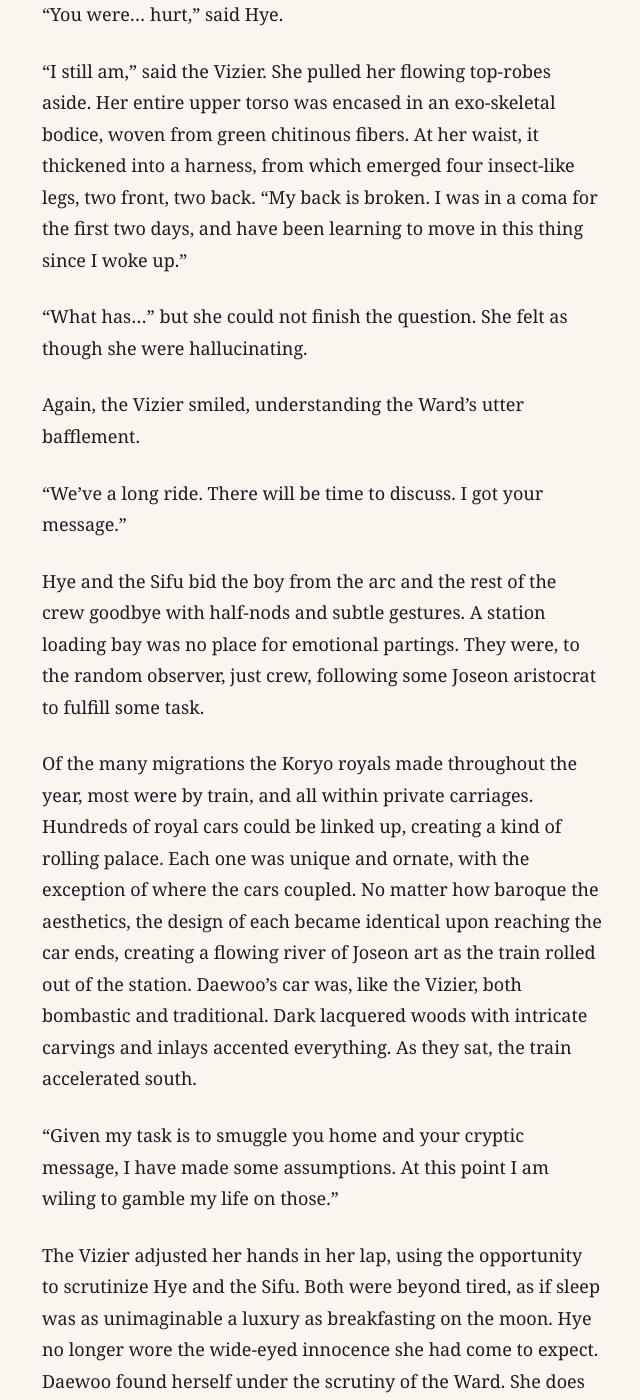
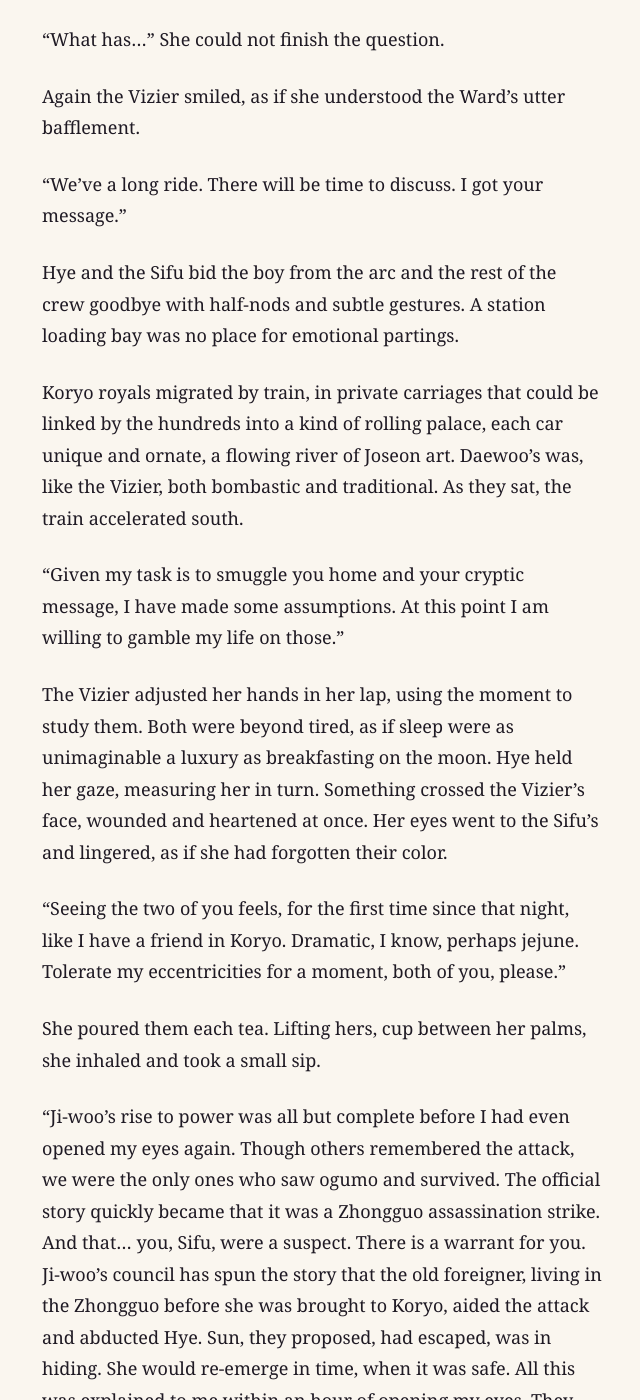
Before and after one commit to kmunki/kmunki.github.io, a Jekyll site: the page built from _fiction/violet/072-chapter-41.md, in a window 1280 px wide and 1400 px high, scrolled down 7289 px. Shown: the whole window, without its empty margins (318-958 px from the left). Built offline with Jekyll 4.4.1, drawn with Linux system fonts in a browser that asks for light colours; some of the changed text lies outside the part shown.

Commit message:
Violet ch 41 "Old Friends": Trim décor and cargo; remove Daewoo head-hop
- The train-car décor is halved. The station loading bay is cut down to "A train's worth of agar would hardly last Koryo itself a week."
- Cut emotion summaries ("Hye winced at the suggestion", "Caution and optimism swirled in Hye") and a redundant line ("No border existed.").
- POV: Daewoo's inner thoughts ("golden gods, those eyes!") are now what Hye sees: "Hye held her gaze, measuring her in turn."
- Bolormaa gets fuller clauses in two lines ("They knew I suspected the truth…"). Her "eh?" → "no?", and the narration no longer copies her pidgin.
- About 45 copyedits: wiling, pallets, "The Olgoi rose seemed to rise", "flat-brimmed brimmed", shuddered; "all but" 4→2. 2,641 → 2,455 words.

Co-Authored-By: Claude Fable 5.1 <noreply@anthropic.com>
Claude-Session: https://claude.ai/code/session_01NJgbLGEsaNqtMx8nky9w7V

```diff
--- a/_fiction/violet/072-chapter-41.md
+++ b/_fiction/violet/072-chapter-41.md
@@ -12,15 +12,15 @@ Hye awoke again as they were descending.
 
 “Time to land,” said Zakat.
 
-The pale dawn light creeping across the frost-rimed steppe below. Not Koryo then. Not yet? Kurku, the Host, was not entirely, as it were, of one mind. Was their promise a monkey’s paw? As Zakat turned in a wide arc, lining up with a long flat stretch of snow dusted earth, Hye looked to the Sifu. Still groggy from unfamiliar hours of true sleep, the old woman peered bleary-eyed out the window, unconcerned. Paranoia, Hye reminded herself, was like a potent perfume—easy to over apply. Off the tip of the wing, was a series of hills, regular shape, like wave ripples left in sand by an eddying tide. Not hills, she realized, as her mind reoriented herself in space. Buildings! Massive structures that all but disappeared into the scrubland around them.
+Pale dawn light crept across the frost-rimed steppe below. Not Koryo, then. Not yet? Kurku, the Host, was not entirely, as it were, of one mind. Was their promise a monkey’s paw? As Zakat turned in a wide arc, lining up with a long flat stretch of snow-dusted earth, Hye looked to the Sifu. Still groggy from unfamiliar hours of true sleep, the old woman peered bleary-eyed out the window, unconcerned. Paranoia, Hye reminded herself, was like a potent perfume—easy to overapply. Off the tip of the wing was a series of hills, regular in shape, like wave ripples left in sand by an eddying tide. Not hills, she realized, as her mind reoriented itself in space. Buildings! Massive structures that nearly disappeared into the scrubland around them.
 
-A loud bang rattled the fuselage and sent a jolt through her hips and spine as Zakat set the craft down hard. For all its heft, the Bear bounced and juddered over the uneven improvised airstrip before settling, then slowing to a roll. The engines shuttered to a stop, Zakat and the Saki monkeys seeming to press half the buttons in the cockpit as part of shut down. The hum of the reactor continued. Only Zakat unbuckled, the two monkeys fiddling with their stations.
+A loud bang rattled the fuselage and sent a jolt through her hips and spine as Zakat set the craft down hard. For all its heft, the Bear bounced and juddered over the uneven improvised airstrip before settling, then slowing to a roll. The engines shuddered to a stop, Zakat and the Saki monkeys seeming to press half the buttons in the cockpit as part of the shutdown. The hum of the reactor continued. Only Zakat unbuckled, the two monkeys fiddling with their stations.
 
 “Not staying long?”
 
 “Not good to linger. Small window. Leave you. Get tribute. Go back.”
 
-Outside, a thin wedge of dust rose behind approaching buggies. As Hye exited the plane, the frost-clean air, engine whine, and tire rumble pulled her gaze to the horizon. She all but expected it to darken with the looming edge of a swarm. But none came. The buggies lurched to a skidding halt. Two familiar faces emerged from one of the barrel laden vehicles.
+Outside, a thin wedge of dust rose behind approaching buggies. As Hye exited the plane, the frost-clean air, engine whine, and tire rumble pulled her gaze to the horizon. She expected it to darken with the looming edge of a swarm. But none came. The buggies lurched to a skidding halt. Two familiar faces emerged from one of the barrel-laden vehicles.
 
 “Oh ho! Little Ward! Old Sifu! Not for all agar in world would have I guessed this is how we would meet again. You are friends of Zaqqum! Friends of Olgoi! Rare! Rare rare rare!”
 
@@ -30,83 +30,81 @@ Advika, for the first time since the train, smiled.
 
 “You are a welcome sight, Bolormaa,” said Hye.
 
-“Here, take take, welcome,” said the boisterous Arc Chief. She handed a cup to Ward, Sifu, and pilot, and kept one for herself. Zakat held out her cup. Hye and Sifu mirrored. Bolormaa poured a milky liquid into each. She dipped her middle finger into her cup, then lifted her hand and flicked the drops into the sky. “Earth”—flick—“Olgoi”—flick—“Zaqqum!" Flick!
+“Here, take take, welcome,” said the boisterous Arc Chief. She handed a cup to the Ward, the Sifu, and the pilot, and kept one for herself. Zakat held out her cup. Hye and the Sifu mirrored her. Bolormaa poured a milky liquid into each. She dipped her middle finger into her cup, then lifted her hand and flicked the drops into the sky. “Earth”—flick—“Olgoi”—flick—“Zaqqum!” Flick!
 
 “Now you, dip middle right finger. Flick to sky. Earth, home, who you honor!”
 
-“Earth, Koryo, Olgoi!” Said Hye, flicking.
+“Earth, Koryo, Olgoi!” said Hye, flicking.
 
 “Now gulp!”
 
 Hye did, then wheezed.
 
-Bolormaa laughed, “Airag is acquired taste! Ha! And you see, boy is ok. Back in buggy.” Bolormaa gestured to the young man unlatching barrels from the buggy and rolling them onto the plane.
+Bolormaa laughed. “Airag is acquired taste! Ha! And you see, boy is okay. Back in buggy.” She gestured to the young man unlatching barrels from the buggy and rolling them onto the plane.
 
 “Are you giving the Zaqqum…”
 
-“Yes, yes, agar. Arc has three loyalties now. Much to balance. But is good to have friends in high places, eh?”
+“Yes, yes, agar. Arc has three loyalties now. Much to balance. But is good to have friends in high places, no?”
 
-“It is,” Advika put a hand on the Arc Chief’s shoulder, grinning.
+“It is.” Advika put a hand on the Arc Chief’s shoulder, grinning.
 
 “Into the buggies. We go back to Olgoi. Get you to Koryo. To Daewoo.”
 
 Bolormaa pulled herself through the rollcage of the buggy and into the driver’s seat.
 
-“Goodbye Zakat. Fly high! Tell Uyasimi we send respect! And extra barrel!”
+“Goodbye, Zakat. Fly high! Tell Uyasimi we send respect! And extra barrel!”
 
-The ape raised a hand in farewell as she climbed back into the Bear, pulling the hatch door closed behind. Hye turned in the back of the buggy, watching the shining metal beast roar once again to life. It was nearly out of sight when its rockets flare to life as the silver craft hurled itself skyward. Hye closed her eyes, replaying the image in her head, over and over, feeling the launch of takeoff, the bank of the turn, the quiet of the night cockpit, the thunder of landing. Sun would never believe her. She couldn’t wait to tell her the story.
+The ape raised a hand in farewell as she climbed back into the Bear, pulling the hatch door closed behind her. Hye turned in the back of the buggy, watching the shining metal beast roar once again to life. It was nearly out of sight when its rockets flared as the silver craft hurled itself skyward. Hye closed her eyes, replaying the image in her head, over and over, feeling the launch of takeoff, the bank of the turn, the quiet of the night cockpit, the thunder of landing. Sun would never believe her. She couldn’t wait to tell her the story.
 
-The Olgoi rose seemed to rise from the earth as it appeared over the horizon. A set of massive doors on the side were open, revealing one of the huge loading bays. Several arc-dwellers were busy moving palettes, loaded with barrels and other goods, into a titanic transport rig. Bolormaa pulled her self out of the buggy, walked over to it and slapped the side. A loud metallic bang echoed through the loading bay.
+The Olgoi seemed to rise from the earth as it appeared over the horizon. A set of massive doors on the side were open, revealing one of the huge loading bays. Several arc-dwellers were busy moving pallets loaded with barrels and other goods into a titanic transport rig. Bolormaa pulled herself out of the buggy, walked over to the rig, and slapped the side. A loud metallic bang echoed through the loading bay.
 
 “Good as new! Boy fixed.”
 
-The boy grinned, sheepish, and pulled a creeper stool off the wall and slid under the transport. The click of a flashlight and the sound of gentle tapping of a wrench shortly followed.
+The boy grinned, sheepish, pulled a creeper stool off the wall, and slid under the transport.
 
 “We are bit more cautious now,” said Bolormaa. She opened a hatch on the side of the rig and pulled out two sets of coveralls, the uniform of the Olgoi.
 
-“Here,”—she tossed one to each—“you are crew today. Delivery to depot, offload to train Koryo bound.”
-
-Hye winced at the suggestion.
+“Here”—she tossed one to each—“you are crew today. Delivery to depot, offload to train Koryo bound.”
 
 “I’m assuming we won’t be riding in a passenger car,” said the Sifu. “Are some of these barrels hollowed out? Going to smuggle us?”
 
-Bolormaa laughed at the ridiculous suggestion.
+Bolormaa laughed.
 
 “Smuggle! No. No no. Safe, but not smuggle. Sneaky, yes, but pleasant sneaky.”
 
-“Bolormaa,” said Hye, smiling, at the absurdity of the Arc Chief’s response, “it is very good to see you again. A wonderful surprise.”
+“Bolormaa,” said Hye, smiling at the absurdity of the Arc Chief’s answer, “it is very good to see you again. A wonderful surprise.”
 
-“Surprise for us both!” The Arc Chief gestured for them to change as she spoke.“Arc comms network is quiet, has been quiet for long time. Many arcs isolated, nervous to talk to one another. But ok, get message over mesh. But not an arc! Zaqqum! Zaqqum does not send messages. Yet message I get. Guests coming. Ward and Sifu. Get them home.”
+“Surprise for us both!” The Arc Chief gestured for them to change as she spoke. “Arc comms network is quiet, has been quiet for long time. Many arcs isolated, nervous to talk to one another. But okay, I get message over mesh. But not from an arc! Zaqqum! Zaqqum does not send messages. Yet message I get. Guests coming. Ward and Sifu. Get them home.”
 
-“*You *know the Zaqqum?” Hye was baffled. “How did it know you knew us?”
+“*You* know the Zaqqum?” Hye was baffled. “How did it know you knew us?”
 
-Bolormaa looked at Hye, almost as confused. “I told them! I don’t ‘know’ Zaqqum. Have never seen. Only messengers, proxies, like Zakat. But understand. Stories, passed from chief to chief. Arc must survive. We outlast, we do not defeat. Arc Chief’s job to give tribute when asked, to keep Zaqqum briefed always. Told about you—about swarm, barrels, boy. Knew I would want to help you. Knew I could be bridge from Wilds to civilization. Knew I suspected truth, palace not a Zhongguo attack, not your betrayal.”
+Bolormaa looked at Hye, almost as confused. “I told them! I don’t ‘know’ Zaqqum. Have never seen. Only messengers, proxies, like Zakat. But understand. Stories, passed from chief to chief. Arc must survive. We outlast, we do not defeat. Arc Chief’s job to give tribute when asked, to keep Zaqqum briefed always. Told about you—about swarm, barrels, boy. They knew I would want to help you, that I could be the bridge from the Wilds to civilization. They knew I suspected the truth: the palace was not a Zhongguo attack, and it was not your betrayal.”
 
-Bolormaa watched carefully as what she said was absorbed by the two women. The Sifu was old, that had not changed, but the years seem to have become heavier to bear. The Ward, though only weeks since their last encounter, was no longer a girl, not a fledging, but a woman. Darkness had touched her, yes, but not consumed.
+Bolormaa watched carefully as what she said was absorbed by the two women. The Sifu was old—that had not changed—but the years seemed to have become heavier to bear. The Ward, though only weeks since their last encounter, was no longer a girl, not a fledgling, but a woman. Darkness had touched her, yes, but not consumed.
 
 “You have stowaway?” Bolormaa asked, pointing to Hye’s coverall pocket.
 
-“This is Trine, Bolormaa. Trine, this is Bolormaa.” The little fusion poked their heads out of her pocket and waved a couple paws.
+“This is Trine, Bolormaa. Trine, this is Bolormaa.” The little fusion poked their heads out of her pocket and waved a couple of paws.
 
-Bolormaa leaned in close. “You chose a good friend. And you, Ward, you choose good friends. Allies. Will get you to Daewoo, on train home. Dangerous—” she grinned, turning to towards the Sifu—“sneaky. But you, old woman, you are sneakiest, I think. You know so many arc secrets now. I know so few of yours.”
+Bolormaa leaned in close. “You chose a good friend. And you, Ward, you choose good friends. Allies. Will get you to Daewoo, on train home. Dangerous—” she grinned, turning towards the Sifu—“sneaky. But you, old woman, you are sneakiest, I think. You know so many arc secrets now. I know so few of yours.”
 
 “I hold more secrets for others than I do for myself, Arc Chief. The Olgoi’s are in good company.”
 
 “We owe you our lives, Bolormaa,” said Hye.
 
-The Arc Chief waved it off. “Is crass to say we are even. You are now bonded to Olgoi. Not just civvy any more.” She winked. “Time for goodbyes. This shipment,” she continued, “goes out now.”
+The Arc Chief waved it off. “It would be crass to say we are even. You are bonded to the Olgoi now. Not just civvy anymore.” She winked. “Time for goodbyes. This shipment,” she continued, “goes out now.”
 
 The boy and another two arc crew members arrived, loading the last of the agar.
 
-“Be safe,” said the Arc Chief as the two climbed into the transport cabin, “take care of each other and remember, the war starts tomorrow!”
+“Be safe,” said the Arc Chief as the two climbed into the transport cabin. “Take care of each other and remember, the war starts tomorrow!”
 
 ---
 
-Crossing the steppe, Hye saw it with new eyes. Edge-lands had, upon her first arrival, been thrilling; a home to adventure, the place where the madness of the Wilds was held at bay. Now she saw that there was no such place. No border existed. The Wilds, the edge-lands, civilization… what was Novy but civilization? What was Ji-woo and Violet’s secret coup but the law of the jungle? The clear lines were gone. No map was real: only a reference, a shared hallucination, and structured lie in one. Tire tracks in dirt turned to gravel road, which soon widened, filled with motos and litters and auto-carriages. Buildings sprang up and at their center, the train station. The rig rolled into the cargo area, isolated from the passenger cars, public and private. Forklifts and trollies loaded and unloaded, beeping and clanging. Laborers shouted, station administrators milled about, hardhatted and yellow-vested, stamping forms and filling out ledgers.
+Crossing the steppe, Hye saw it with new eyes. The edge-lands had, upon her first arrival, been thrilling, a home to adventure, the place where the madness of the Wilds was held at bay. Now she saw that there was no such place. The Wilds, the edge-lands, civilization… what was Novy but civilization? What was Ji-woo and Violet’s secret coup but the law of the jungle? The clear lines were gone. No map was real: only a reference, a shared hallucination and a structured lie in one. Tire tracks in dirt turned to gravel road, which soon widened, filled with motos and litters and auto-carriages. Buildings sprang up, and at their center, the train station. The rig rolled into the cargo area, isolated from the passenger cars. Forklifts and trolleys beeped and clanged.
 
-They were directed to a large open cargo car. The crew got out. Advika and Hye joined them unloading barrels. Handling agar this way, as vast barrels, was disorienting. Each drop was precious, and yet so many drops were needed for so much. A train’s worth would hardly last Koryo itself a week. It may never even leave royal hands.
+They were directed to a large open cargo car, and Advika and Hye joined the crew unloading barrels. A train’s worth of agar would hardly last Koryo itself a week.
 
-“I am certain there is a better way to do that,” came a voice from behind Hye as she loaded a barrel onto a dolly, “it appears that, regardless of what you set your mind to, you set it to doing it imperfectly.”
+“I am certain there is a better way to do that,” came a voice from behind Hye as she loaded a barrel onto a dolly. “It appears that, regardless of what you set your mind to, you set it to doing it imperfectly.”
 
 Hye turned to see Vizier Daewoo Eun, smiling with bashful joy. Stunned, Hye reached out and touched the Vizier’s face, then bowed deeply.
 
@@ -114,43 +112,43 @@ Hye turned to see Vizier Daewoo Eun, smiling with bashful joy. Stunned, Hye reac
 
 She held up a shushing hand.
 
-“That makes two of us. You are here now. Both of you,” she smiled at the Sifu.
+“That makes two of us. You are here now. Both of you.” She smiled at the Sifu.
 
 “Good to see you, Eun,” said Advika. “We’ve some luck left yet.”
 
-The Vizier had worn her hair down, and her large, flat-brimmed brimmed hat had cast a shadow over her face. Cuts and bruises were half-hidden behind cover-up bandages.
+The Vizier wore her hair down, and her large, flat-brimmed hat cast a shadow over her face. Cuts and bruises were half-hidden behind cover-up bandages.
 
 “You were… hurt,” said Hye.
 
 “I still am,” said the Vizier. She pulled her flowing top-robes aside. Her entire upper torso was encased in an exo-skeletal bodice, woven from green chitinous fibers. At her waist, it thickened into a harness, from which emerged four insect-like legs, two front, two back. “My back is broken. I was in a coma for the first two days, and have been learning to move in this thing since I woke up.”
 
-“What has…” but she could not finish the question. She felt as though she were hallucinating.
+“What has…” She could not finish the question.
 
-Again, the Vizier smiled, understanding the Ward’s utter bafflement.
+Again the Vizier smiled, as if she understood the Ward’s utter bafflement.
 
 “We’ve a long ride. There will be time to discuss. I got your message.”
 
-Hye and the Sifu bid the boy from the arc and the rest of the crew goodbye with half-nods and subtle gestures. A station loading bay was no place for emotional partings. They were, to the random observer, just crew, following some Joseon aristocrat to fulfill some task.
+Hye and the Sifu bid the boy from the arc and the rest of the crew goodbye with half-nods and subtle gestures. A station loading bay was no place for emotional partings.
 
-Of the many migrations the Koryo royals made throughout the year, most were by train, and all within private carriages. Hundreds of royal cars could be linked up, creating a kind of rolling palace. Each one was unique and ornate, with the exception of where the cars coupled. No matter how baroque the aesthetics, the design of each became identical upon reaching the car ends, creating a flowing river of Joseon art as the train rolled out of the station. Daewoo’s car was, like the Vizier, both bombastic and traditional. Dark lacquered woods with intricate carvings and inlays accented everything. As they sat, the train accelerated south.
+Koryo royals migrated by train, in private carriages that could be linked by the hundreds into a kind of rolling palace, each car unique and ornate, a flowing river of Joseon art. Daewoo’s was, like the Vizier, both bombastic and traditional. As they sat, the train accelerated south.
 
-“Given my task is to smuggle you home and your cryptic message, I have made some assumptions. At this point I am wiling to gamble my life on those.”
+“Given my task is to smuggle you home and your cryptic message, I have made some assumptions. At this point I am willing to gamble my life on those.”
 
-The Vizier adjusted her hands in her lap, using the opportunity to scrutinize Hye and the Sifu. Both were beyond tired, as if sleep was as unimaginable a luxury as breakfasting on the moon. Hye no longer wore the wide-eyed innocence she had come to expect. Daewoo found herself under the scrutiny of the Ward. She does not know if she can trust me, she thought, both wounded and heartened. The Sifu—golden gods, those eyes! How even after a week I had forgotten—taught her well.
+The Vizier adjusted her hands in her lap, using the moment to study them. Both were beyond tired, as if sleep were as unimaginable a luxury as breakfasting on the moon. Hye held her gaze, measuring her in turn. Something crossed the Vizier’s face, wounded and heartened at once. Her eyes went to the Sifu’s and lingered, as if she had forgotten their color.
 
 “Seeing the two of you feels, for the first time since that night, like I have a friend in Koryo. Dramatic, I know, perhaps jejune. Tolerate my eccentricities for a moment, both of you, please.”
 
 She poured them each tea. Lifting hers, cup between her palms, she inhaled and took a small sip.
 
-“Ji-woo’s rise to power was all but complete before I had even opened my eyes again. Though others remembered the attack, we were the only ones who saw ogumo and survived. The official story quickly became that it was a Zhongguo assassination strike. And that… you, Sifu, were a suspect. There is a warrant for you. Ji-woo’s council has spun the story that the old foreigner, living in the Zhongguo before she was brought to Koryo, aided the attack and abducted Hye. Sun, they proposed, had escaped, was in hiding. She would re-emerge in time, when it was safe. All this was explained to me within an hour of opening my eyes. They did not ask me what had happened. I knew better than to offer.” She took another sip of tea. “I quickly learned Ji-woo was not yet Viceroy, merely elect. The council, despite his machinations and protestations, demanded twelve days for things to calm. I held out hope that the lie of Sun’s escape was, like Hye’s abduction, a transposed falsehood, hewing as close to the real as possible. I set to my research. Should you return in time, how could we, in the eyes of the council, prove Ji-woo false?”
+“Ji-woo’s rise to power was all but complete before I had even opened my eyes again. Though others remembered the attack, we were the only ones who saw ogumo and survived. The official story quickly became that it was a Zhongguo assassination strike. And that… you, Sifu, were a suspect. There is a warrant for you. Ji-woo’s council has spun the story that the old foreigner, living in the Zhongguo before she was brought to Koryo, aided the attack and abducted Hye. Sun, they proposed, had escaped, was in hiding. She would re-emerge in time, when it was safe. All this was explained to me within an hour of opening my eyes. They did not ask me what had happened. I knew better than to offer.” She took another sip of tea. “I quickly learned Ji-woo was not yet Viceroy, merely elect. The council, despite his machinations and protestations, demanded twelve days for things to calm. I held out hope that the lie of Sun’s escape was, like Hye’s abduction, a transposed falsehood, hewing as close to the real as possible. Should you return in time, how could we, in the eyes of the council, prove Ji-woo false?”
 
-“What do you know about his falseness?” Asked the Sifu. An obvious test, one without malice or suspicion.
+“What do you know about his falseness?” asked the Sifu. An obvious test, one without malice or suspicion.
 
-“He is not the architect of this mess. He is a pawn. He must be. In council meetings, where I am relegated to mere note taker, a passive observer, it is obvious his ideas, his words, are not his own. From one question to another, it is as though another being entirely inhabits him. Stranger still is his constant need for breaks, to recede from the world, to ponder. Never was the man even willing to blink before blurting whatever transient thought flickered through his dim mind. Now he contemplates? No. He is aided, or worse, puppeted.”
+“He is not the architect of this mess. He is a pawn. He must be. In council meetings, where I am relegated to mere note taker, it is obvious his ideas, his words, are not his own. From one question to another, it is as though another being entirely inhabits him. Stranger still is his constant need for breaks, to recede from the world, to ponder. Never was the man even willing to blink before blurting whatever transient thought flickered through his dim mind. Now he contemplates? No. He is aided, or worse, puppeted.”
 
-“I agree,” said the Sifu. Caution and optimism swirled in Hye.
+“I agree,” said the Sifu.
 
-Vizier Daewoo smiled, “By the Heaven’s Emperor, Sifu, never had I thought I’d hear those words from you directed at me.”
+Vizier Daewoo smiled. “By the Heaven’s Emperor, Sifu, never had I thought I’d hear those words from you directed at me.”
 
 “We live in interesting times, Vizier.”
 
```
Also changed, not shown: other parts of _fiction/violet/072-chapter-41.md (+1 -1 lines).
